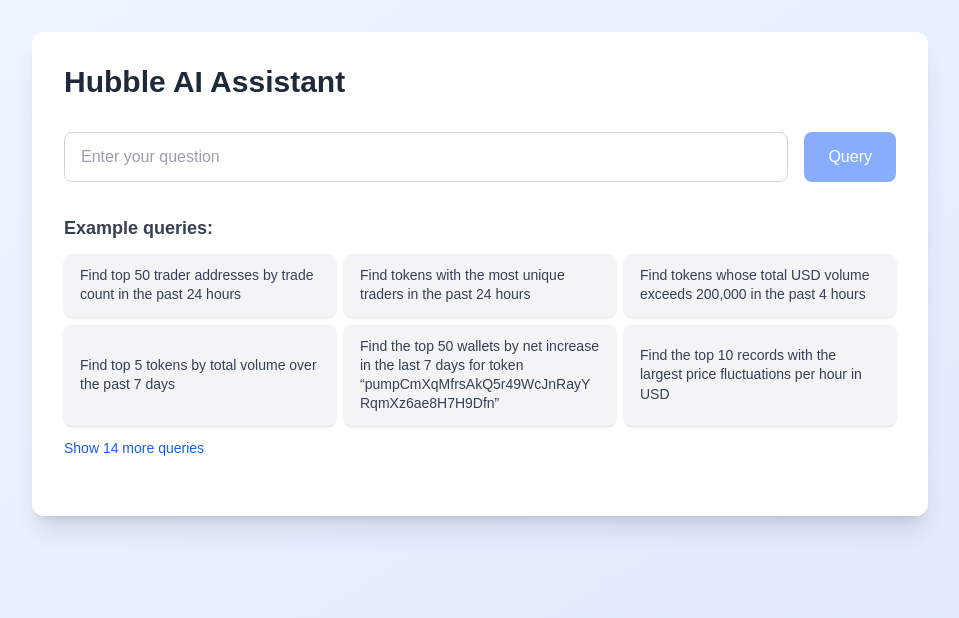
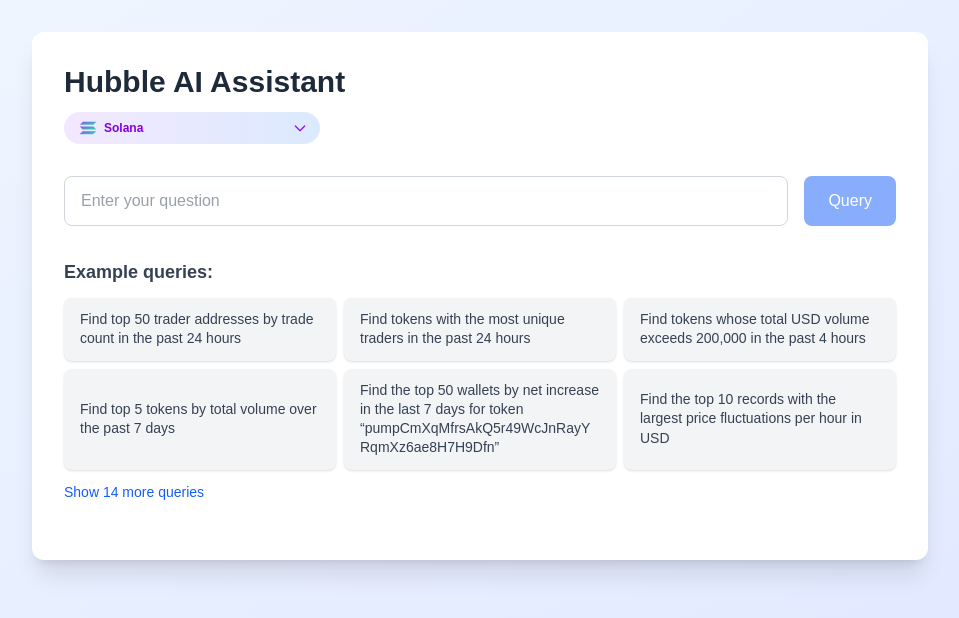
Before and after one commit to panyongxu1002/anything-fe, a Next.js app: page / in a window 1280 px wide. Shown: the top 618 px of the page, without its empty margins (160-1119 px from the left). Built offline with nearby package versions, Linux system fonts and the light colour scheme.

Commit message:
Enhance page layout by adding a descriptive badge for Solana Blockchain Data below the title, improving visual hierarchy and user engagement.

```diff
--- a/src/app/page.tsx
+++ b/src/app/page.tsx
@@ -22,6 +22,7 @@
   const [loading, setLoading] = useState(false);
   const [error, setError] = useState<string | null>(null);
   const [showAllExamples, setShowAllExamples] = useState(false);
+  const [selectedChain, setSelectedChain] = useState("solana");
 
   // X402 payment hook - all payment logic on server-side
   const {
@@ -98,9 +99,67 @@
       <div className="max-w-4xl w-full mx-auto">
         <div className="w-full bg-white rounded-none shadow-lg p-6 sm:rounded-xl sm:shadow-xl sm:p-8">
           <div className="flex flex-col gap-4 mb-6 sm:flex-row sm:justify-between sm:items-center sm:mb-8">
-            <h1 className="text-2xl font-bold text-gray-800 text-center sm:text-left sm:text-3xl">
-              Hubble AI Assistant
-            </h1>
+            <div className="flex flex-col items-center sm:items-start gap-3">
+              <h1 className="text-2xl font-bold text-gray-800 text-center sm:text-left sm:text-3xl">
+                Hubble AI Assistant
+              </h1>
+              <div className="relative">
+                <div className="flex items-center gap-2 px-4 py-2 pr-10 bg-gradient-to-r from-purple-100 to-blue-100 rounded-full">
+                  {/* Chain Icon */}
+                  {selectedChain === 'solana' && (
+                    <svg className="w-4 h-4" viewBox="0 0 397.7 311.7" fill="url(#solana-gradient)">
+                      <defs>
+                        <linearGradient id="solana-gradient" x1="0%" y1="0%" x2="100%" y2="100%">
+                          <stop offset="0%" style={{stopColor: '#9945FF'}} />
+                          <stop offset="100%" style={{stopColor: '#14F195'}} />
+                        </linearGradient>
+                      </defs>
+                      <path d="M64.6 237.9c2.4-2.4 5.7-3.8 9.2-3.8h317.4c5.8 0 8.7 7 4.6 11.1l-62.7 62.7c-2.4 2.4-5.7 3.8-9.2 3.8H6.5c-5.8 0-8.7-7-4.6-11.1l62.7-62.7z"/>
+                      <path d="M64.6 3.8C67.1 1.4 70.4 0 73.8 0h317.4c5.8 0 8.7 7 4.6 11.1l-62.7 62.7c-2.4 2.4-5.7 3.8-9.2 3.8H6.5c-5.8 0-8.7-7-4.6-11.1L64.6 3.8z"/>
+                      <path d="M333.1 120.1c-2.4-2.4-5.7-3.8-9.2-3.8H6.5c-5.8 0-8.7 7-4.6 11.1l62.7 62.7c2.4 2.4 5.7 3.8 9.2 3.8h317.4c5.8 0 8.7-7 4.6-11.1l-62.7-62.7z"/>
+                    </svg>
+                  )}
+                  {selectedChain === 'ethereum' && (
+                    <svg className="w-4 h-4" viewBox="0 0 256 417" fill="none">
+                      <path d="M127.961 0L125.656 7.869V285.168L127.961 287.472L255.922 212.324L127.961 0Z" fill="#343434"/>
+                      <path d="M127.962 0L0 212.324L127.962 287.472V153.776V0Z" fill="#8C8C8C"/>
+                      <path d="M127.961 312.187L126.656 313.778V406.956L127.961 417L256 237.06L127.961 312.187Z" fill="#3C3C3B"/>
+                      <path d="M127.962 417V312.187L0 237.06L127.962 417Z" fill="#8C8C8C"/>
+                      <path d="M127.961 287.472L255.922 212.324L127.961 153.776V287.472Z" fill="#141414"/>
+                      <path d="M0 212.324L127.962 287.472V153.776L0 212.324Z" fill="#393939"/>
+                    </svg>
+                  )}
+                  {selectedChain === 'base' && (
+                    <svg className="w-4 h-4" viewBox="0 0 111 111" fill="none">
+                      <circle cx="55.5" cy="55.5" r="55.5" fill="#0052FF"/>
+                      <path d="M54.8 78.7C68.1 78.7 78.9 67.9 78.9 54.6C78.9 41.3 68.1 30.5 54.8 30.5C43.2 30.5 33.5 38.6 31.3 49.5H66.4V59.7H31.3C33.5 70.6 43.2 78.7 54.8 78.7Z" fill="white"/>
+                    </svg>
+                  )}
+                  {selectedChain === 'bnb' && (
+                    <svg className="w-4 h-4" viewBox="0 0 126.61 126.61" fill="#F3BA2F">
+                      <path d="M38.73 53.2l24.59-24.58 24.6 24.6 14.3-14.31L63.32 0 24.43 38.88c.1.1 14.3 14.31 14.3 14.31zm-38.73 10.1L14.31 49 28.62 63.31c.1-.1-14.31 14.3-14.31 14.3zM38.73 73.41L63.32 98l38.9-38.89-14.31-14.3-24.6 24.6-24.6-24.6a7615.87 7615.87 0 0 0-14.29 14.29l-.1.1zm74.47-10.1l14.3-14.31-14.3-14.3-14.31 14.3 14.3 14.31z"/>
+                      <path d="M77.83 63.3L63.32 77.82 48.78 63.28c-4.7 4.7-9.4 9.4-14.1 14.1l24.59 24.6 24.6-24.6-5.91-5.91z"/>
+                    </svg>
+                  )}
+
+                  <select
+                    value={selectedChain}
+                    onChange={(e) => setSelectedChain(e.target.value)}
+                    className="appearance-none bg-transparent border-0 text-xs font-semibold text-purple-700 cursor-pointer focus:outline-none pr-6"
+                  >
+                    <option value="solana">Solana</option>
+                    <option value="ethereum" disabled>Ethereum - Coming Soon</option>
+                    <option value="base" disabled>Base - Coming Soon</option>
+                    <option value="bnb" disabled>BNB Chain - Coming Soon</option>
+                  </select>
+                </div>
+                <div className="absolute right-3 top-1/2 -translate-y-1/2 pointer-events-none">
+                  <svg className="w-4 h-4 text-purple-600" fill="none" stroke="currentColor" viewBox="0 0 24 24">
+                    <path strokeLinecap="round" strokeLinejoin="round" strokeWidth={2} d="M19 9l-7 7-7-7" />
+                  </svg>
+                </div>
+              </div>
+            </div>
           </div>
 
           <form onSubmit={handleSubmit} className="mb-8">
```
